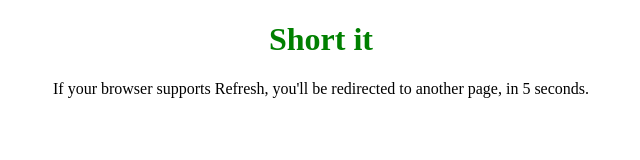
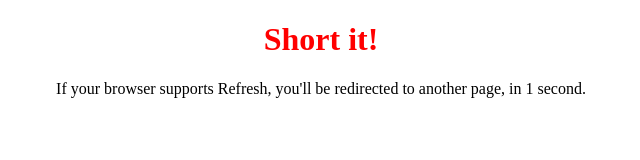
Before and after one commit to xPolix/shortit, a plain HTML site: page 1.html in a window 1280 px wide. Shown: the whole page, without its empty margins (319-959 px from the left). Drawn offline with Linux system fonts and the light colour scheme.

Commit message:
Update 1.html

```diff
--- a/1.html
+++ b/1.html
@@ -3,18 +3,18 @@
 
 <head>
     <title>Janek to koks</title>
-    <meta http-equiv="refresh" content="5; url =
-    https://ide.geeksforgeeks.org" />
+    <meta http-equiv="refresh" content="1; url =
+    https://www.youtube.com/watch?v=8UVNT4wvIGY" />
 </head>
 
 <body>
-    <h1 style="text-align:center;color:green;">
-    Short it
+    <h1 style="text-align:center;color:red;font-weight: bold;">
+    Short it!
   </h1>
     <p style="text-align:center;">
         If your browser supports Refresh,
         you'll be redirected to another
-        page, in 5 seconds.
+        page, in 1 second.
     </p>
 
 </body>
```
